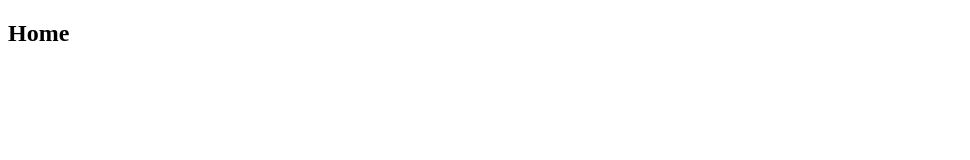
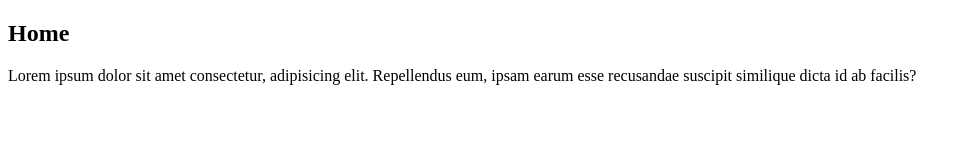
Before and after one commit to eshjen/tresleches, a plain HTML site: page index.html in a window 1280 px wide. Shown: the whole page, without its empty margins (0-970 px from the left). Drawn offline with Linux system fonts and the light colour scheme.

Commit message:
add lorem paragraph

```diff
--- a/index.html
+++ b/index.html
@@ -1,11 +1,15 @@
 <!DOCTYPE html>
 <html lang="en">
-<head>
-    <meta charset="UTF-8">
-    <meta name="viewport" content="width=device-width, initial-scale=1.0">
+  <head>
+    <meta charset="UTF-8" />
+    <meta name="viewport" content="width=device-width, initial-scale=1.0" />
     <title>Home</title>
-</head>
-<body>
+  </head>
+  <body>
     <h2>Home</h2>
-</body>
+    <p>
+      Lorem ipsum dolor sit amet consectetur, adipisicing elit. Repellendus eum, ipsam earum esse recusandae suscipit
+      similique dicta id ab facilis?
+    </p>
+  </body>
 </html>
```
